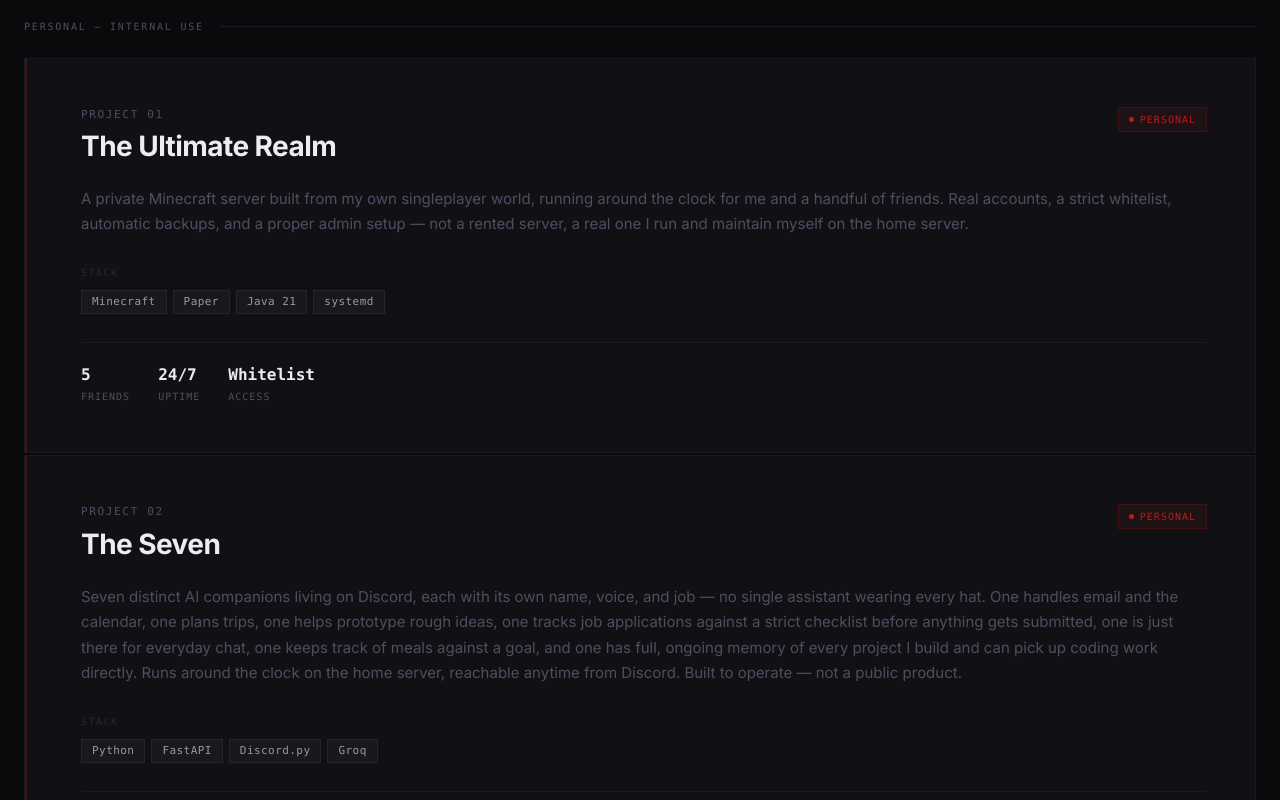
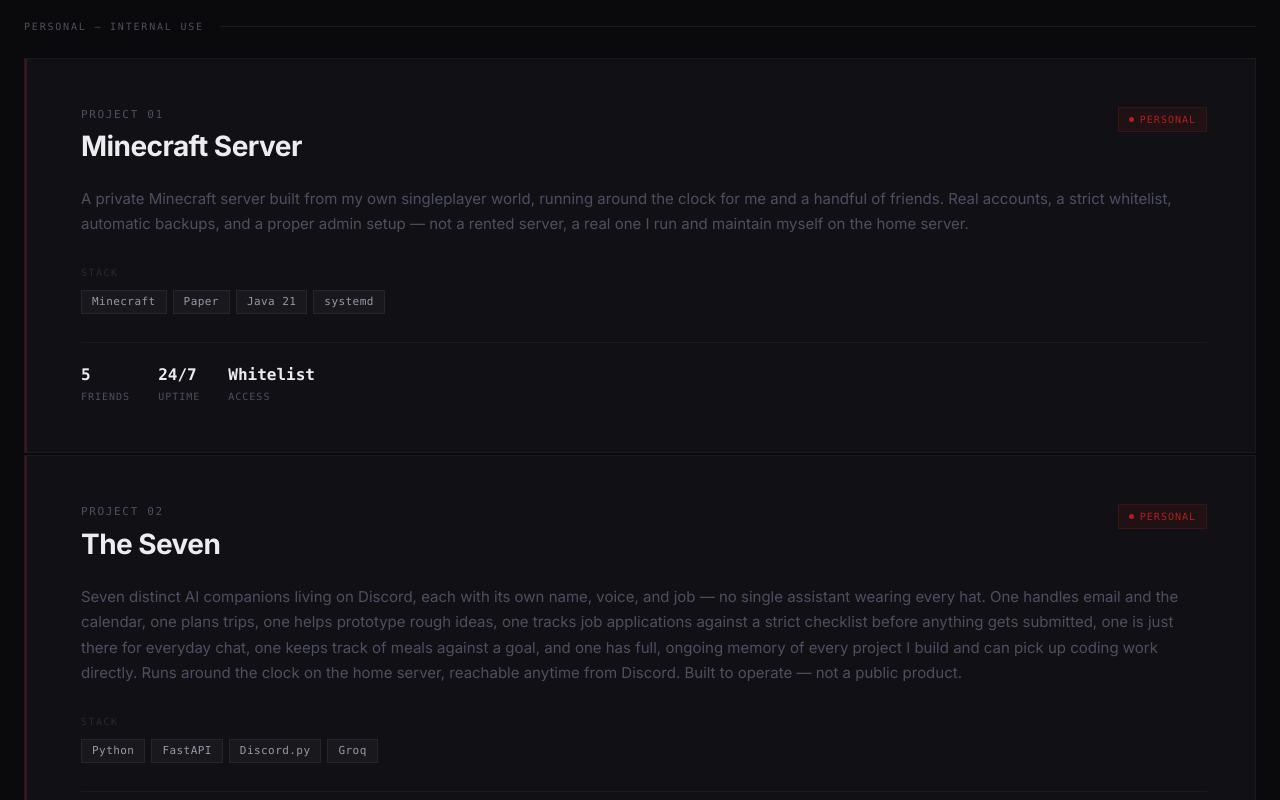
Before and after one commit to ziaboy123/portfolio, a Next.js app: page / in a window 1280 px wide. Shown: the part 3300-4100 px from the top of the page. Built offline with nearby package versions, Linux system fonts and the light colour scheme.

Commit message:
Rename Minecraft server project card to plain "Minecraft Server"

```diff
--- a/components/sections/Projects.jsx
+++ b/components/sections/Projects.jsx
@@ -69,8 +69,8 @@
 
 const PERSONAL_PROJECTS = [
   {
-    id: 'the-ultimate-realm',
-    name: 'The Ultimate Realm',
+    id: 'minecraft-server',
+    name: 'Minecraft Server',
     status: 'personal',
     url: null,
     urlNote: 'WHITELIST ONLY',
--- a/components/sections/Timeline.jsx
+++ b/components/sections/Timeline.jsx
@@ -103,10 +103,10 @@
   {
     seq: '11',
     type: 'launch',
-    title: 'The Ultimate Realm — Private Minecraft Server',
+    title: 'Minecraft Server — Launched',
     description: 'Turned a personal singleplayer world into a real 24/7 Minecraft server for a small group of friends — proper whitelist, real accounts, automatic backups. Self-hosted and self-maintained, not a rented box.',
-    tag: 'Ultimate Realm',
-    project: 'UltimateRealm',
+    tag: 'Minecraft Server',
+    project: 'MinecraftServer',
   },
 ];
 
@@ -127,7 +127,7 @@
   All:       '#22c55e',
   TheSeven: '#8b5cf6',
   Gambit:    '#c4953a',
-  UltimateRealm: '#65a30d',
+  MinecraftServer: '#65a30d',
 };
 
 function TimelineItem({ event, index, isLast }) {
```
